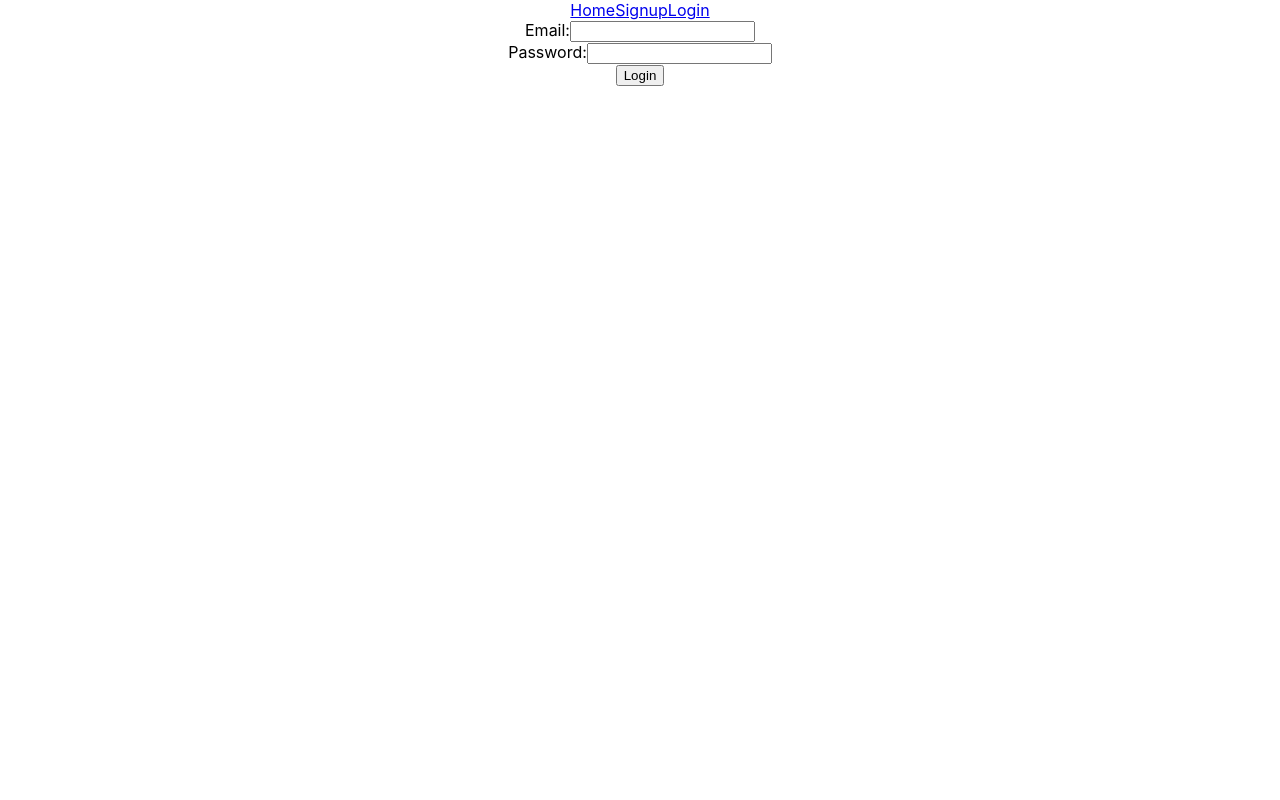
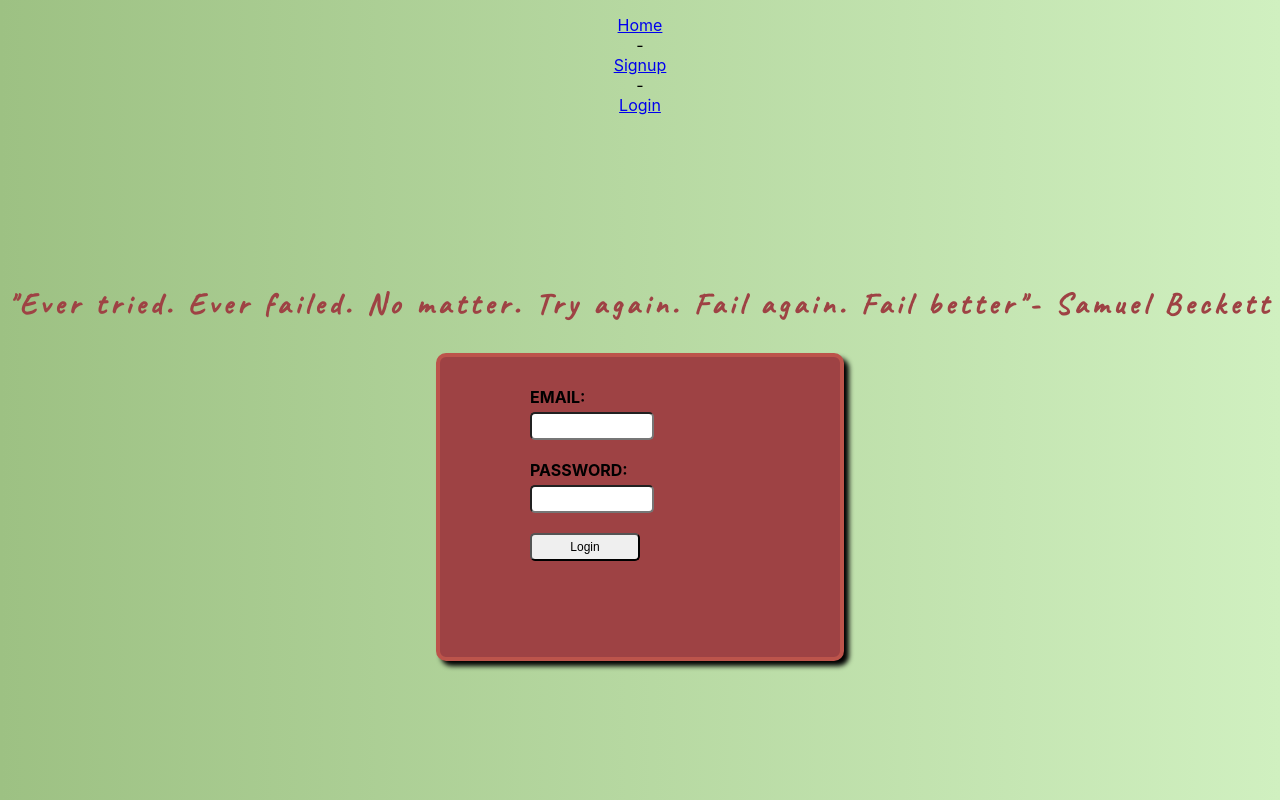
Before and after one commit to Gregory-Alexander-Bertrand/Bucket-List-Frontend, a React (Create React App) app in the folder bucket-list/: page /Login in a window 1280 px wide. Built offline with nearby package versions, Linux system fonts and the light colour scheme; no server answers.

Commit message:
most of my styling

```diff
--- a/bucket-list/src/App.css
+++ b/bucket-list/src/App.css
@@ -1,3 +1,161 @@
+@import url('https://fonts.googleapis.com/css?family=Caveat');
+/* typewriter effect curtesy of: https://css-tricks.com/snippets/css/typewriter-effect/ */
 .App {
+  display: flex;
+  flex-direction: column;
+  align-items: center;
+  height: 100vh;
+  width: 100%;
+}
+
+.navigation {
+  width: 100%;
+  padding-top: 15px;
+}
+nav {
+
+  width: 100%;
+  display: flex;
+  flex-direction: column;
+  align-items: center;
+  justify-content: space-evenly;
+
+}
+
+.logo {
+  margin-top: 100px;
+  font-size: 50px;
+  font-family: 'Caveat';
+  color: #9e4244;
+  overflow: hidden;
+  white-space: nowrap;
+  letter-spacing: .15em;
+  animation: typing 3.5s steps(30, end);
+}
+
+@keyframes typing {
+  from {width: 0 }
+  to {width: 100% }
+}
+
+
+.main-logo {
   text-align: center;
 }
+
+.signup-container {
+  border: 1px solid #000000;
+  display: flex;
+  flex-direction: column;
+  align-items: center;
+  justify-content: center;
+  height: 100%;
+  width: 100%;
+}
+
+.inspire-quote {
+  font-size: 30px;
+  font-weight: 700;
+  color: #9e4244;
+  overflow: hidden;
+  white-space: nowrap;
+  letter-spacing: .15em;
+  animation: typing 3.5s steps(30, end);
+  font-family: 'Caveat';
+}
+
+.signup-form {
+  border: 4px solid #bc544b;
+  border-radius: 10px;
+  height: 300px;
+  width: 400px;
+  background-color: #9e4244;
+  box-shadow: 5px 5px 5px;
+}
+
+.sign-up {
+  padding: 30px 90px;
+}
+
+.form-control {
+  margin-bottom: 10px;
+  padding-bottom: 10px;
+  position: relative;
+}
+
+.form-control label {
+  display: block;
+  margin-bottom: 5px;
+  text-transform: uppercase;
+  font-weight: 700;
+}
+
+.form-control input {
+  border-radius: 5px;
+  width: 50%;
+  padding: 5px;
+  font-size: 12px;
+}
+
+.login-container {
+  display: flex;
+  flex-direction: column;
+  align-items: center;
+  justify-content: center;
+  height: 100%;
+  width: 100%;
+}
+
+.login-form {
+  border: 4px solid #bc544b;
+  border-radius: 10px;
+  height: 300px;
+  width: 400px;
+  background-color: #9e4244;
+  box-shadow: 5px 5px 5px;
+}
+
+.login {
+  padding: 30px 90px;
+}
+
+.create-container {
+  display: flex;
+  flex-direction: column;
+  align-items: center;
+  justify-content: center;
+  height: 100%;
+  width: 100%;
+  border: 1px solid black;
+}
+
+.create-form {
+  border: 4px solid #bc544b;
+  border-radius: 10px;
+  height: 330px;
+  width: 400px;
+  background-color: #9e4244;
+  box-shadow: 5px 5px 5px;
+}
+
+.create {
+  padding: 10px 90px;
+}
+
+.form-output {
+  font-family: 'Caveat';
+  color: #9e4244;
+}
+
+.list-container {
+  height: fit-content;
+  width: 100%;
+  display: flex;
+  align-items: center;
+  justify-content: center;
+
+}
+
+.list-items {
+  border: 1px solid black;
+}
--- a/bucket-list/src/App.js
+++ b/bucket-list/src/App.js
@@ -1,4 +1,5 @@
 import './App.css';
+import './index.css'
 // import {BrowserRouter as Redirect, Route, Router } from 'react-router-dom'
 import { Redirect, Route, Router } from 'react-router-dom'
 import { useState, useEffect } from 'react'
@@ -71,22 +72,22 @@ function App() {
         }
       }}
       />
-      <Route
+      {/* <Route
       path="/Create"
       render={() => {
         return <Create user={user}/>
       }}
-      />
-      {/* <Route
+      /> */}
+      <Route
       exact path="/Create"
       render={() => {
         if(user.id) {
-          return <Create user={setUser}/>
+          return <Create user={user}/>
         } else {
           return <Redirect to="/Login"/>
         }
       }}
-      /> */}
+      />
       <Route
       path="/Mylist"
       render={() => {
--- a/bucket-list/src/Components/Navbar.js
+++ b/bucket-list/src/Components/Navbar.js
@@ -12,21 +12,17 @@ const Navbar = (props) => {
 
     return (
         <header>
+            <div className="navigation">
         <nav>
 
             {props.user.id ?
             <>
             <Link to="/">Home</Link>
+                {   ' - '   }
             <Link to="/Mylist">My List</Link>
+            {   ' - '   }
             <Link to="/Create">Create Bucket List</Link>
-            {/* <span onClick={() => {
-                localStorage.clear()
-                props.setUser({})
-
-
-            }}>
-                Log Out
-            </span> */}
+            {   ' - '   }
             <span onClick={() => logout()}>
                 <Link to="/">Logout</Link>
             </span>
@@ -34,11 +30,14 @@ const Navbar = (props) => {
             :
             <>
             <Link to="/">Home</Link>
+            {   ' - '   }
             <Link to="/Signup">Signup</Link>
+            {   ' - '   }
             <Link to="/Login">Login</Link>
             </>
             }
         </nav>
+        </div>
         </header>
     )
 }
--- a/bucket-list/src/Pages/Create.js
+++ b/bucket-list/src/Pages/Create.js
@@ -17,31 +17,32 @@ const Create = (props) => {
     }
 
     return (
-        <div>
-           <div>
-               <form onSubmit={submitForm}>
-                   <div>
+        <div className="create-container">
+            <p className="inspire-quote">"The only thing that will stop you from fulfilling your dreams is you."- Tom Bradley</p>
+           <div className="create-form">
+               <form onSubmit={submitForm} className="create">
+                   <div className="form-control">
                        <label htmlFor="name">Name:</label>
                        <input value={name} onChange={(e) => setName(e.target.value)} />
                    </div>
-                   <div>
+                   <div className="form-control">
                        <label htmlFor="location">Location:</label>
                        <input value={location} onChange={(e) => setLocation(e.target.value)} />
                    </div>
-                   <div>
+                   <div className="form-control">
                        <label htmlFor="date">Date:</label>
                        <input type="date" value={date} onChange={(e) => setDate(e.target.value)} />
                    </div>
-                   <div>
+                   <div className="form-control">
                        <label htmlFor="description">Description:</label>
                        <input value={description} onChange={(e) => setDescription(e.target.value)} />
                    </div>
-                   <div>
+                   <div className="form-control">
                        <input type="submit" value="Create List" />
                    </div>
                </form>
            </div>
-           <div>
+           <div className="form-output">
             <h1>name: {name}</h1>
             <h1>location: {location}</h1>
             <h1>Date: {date}</h1>
--- a/bucket-list/src/Pages/Home.js
+++ b/bucket-list/src/Pages/Home.js
@@ -3,8 +3,9 @@ import React from 'react'
 
 const Home = () => {
     return (
-        <div>
-        <h1>The Bucket List</h1>
+        <div className="logo">
+        <h1 className="main-logo">The Bucket List</h1>
+        <h3>The place for you to sow and reap all of your dreams</h3>
         </div>
     )
 }
--- a/bucket-list/src/Pages/Login.js
+++ b/bucket-list/src/Pages/Login.js
@@ -15,26 +15,21 @@ const Login = (props) => {
         })
     }
 
-    // useEffect(() => {
-    //     const loggedInUser = localStorage.getItem('userId');
-    //     if (loggedInUser) {
-    //         const foundUser = JSON.parse(loggedInUser)
-    //         props.setUser(foundUser);
-    //     }
-    // }, []);
+
     return (
-        <div>
-            <div>
-                <form onSubmit={submitForm}>
-                    <div>
+        <div className="login-container">
+            <p className="inspire-quote">"Ever tried. Ever failed. No matter. Try again. Fail again. Fail better"- Samuel Beckett</p>
+            <div className="login-form">
+                <form onSubmit={submitForm} className="login">
+                    <div className="form-control">
                         <label htmlFor="email">Email:</label>
                         <input value={email} onChange={(e) => setEmail(e.target.value)} />
                     </div>
-                    <div>
+                    <div className="form-control">
                         <label htmlFor="password">Password:</label>
                         <input type="password" value={password} onChange={(e) => setPassword(e.target.value)} />
                     </div>
-                    <div>
+                    <div className="form-control">
                         <input type="submit" value="Login" />
                     </div>
                 </form>
--- a/bucket-list/src/Pages/Mylist.js
+++ b/bucket-list/src/Pages/Mylist.js
@@ -36,14 +36,14 @@ const Mylist = (props) => {
   // }, [])
 
     return (
-        <div>
+        <div className="list-container">
             {/* <button onClick={getBucketList}>Button</button> */}
               {props.goals.length > 0 ?
               <div>
               {props.goals.map((goal) => {
                 return (
                 // <li key={goal.id}>{goal.name}</li>
-                <div>
+                <div className="list-items">
                 <h1 key={goal.id}>{goal.name}</h1>
                 <h2>{goal.location}</h2>
                 <h3>{goal.date}</h3>
--- a/bucket-list/src/Pages/Signup.js
+++ b/bucket-list/src/Pages/Signup.js
@@ -17,22 +17,23 @@ const Signup = (props) => {
         })
     }
     return (
-        <div>
-            <div>
-                <form onSubmit={submitForm}>
-                    <div>
+        <div className="signup-container">
+            <p className="inspire-quote">"You're never too old to set another goal or to dream a new dream"- C.S. Lewis</p>
+            <div className="signup-form">
+                <form onSubmit={submitForm} className="sign-up">
+                    <div className="form-control">
                         <label htmlFor="name">Name:</label>
                         <input value={name} onChange={(e) => setName(e.target.value)} />
                     </div>
-                    <div>
+                    <div className="form-control">
                         <label htmlFor="email">Email:</label>
                         <input value={email} onChange={(e) => setEmail(e.target.value)} />
                     </div>
-                    <div>
+                    <div className="form-control">
                         <label htmlFor="password">Password:</label>
                         <input type="password" value={password} onChange={(e) => setPassword(e.target.value)} />
                     </div>
-                    <div>
+                    <div className="form-control">
                         <input type="submit" value="sign up" />
                     </div>
                 </form>
--- a/bucket-list/src/index.css
+++ b/bucket-list/src/index.css
@@ -1,10 +1,12 @@
 body {
   margin: 0;
+  box-sizing: border-box;
   font-family: -apple-system, BlinkMacSystemFont, 'Segoe UI', 'Roboto', 'Oxygen',
     'Ubuntu', 'Cantarell', 'Fira Sans', 'Droid Sans', 'Helvetica Neue',
     sans-serif;
   -webkit-font-smoothing: antialiased;
   -moz-osx-font-smoothing: grayscale;
+  background: linear-gradient(to left,#d0f0c0, #9dc183);
 }
 
 code {
```
